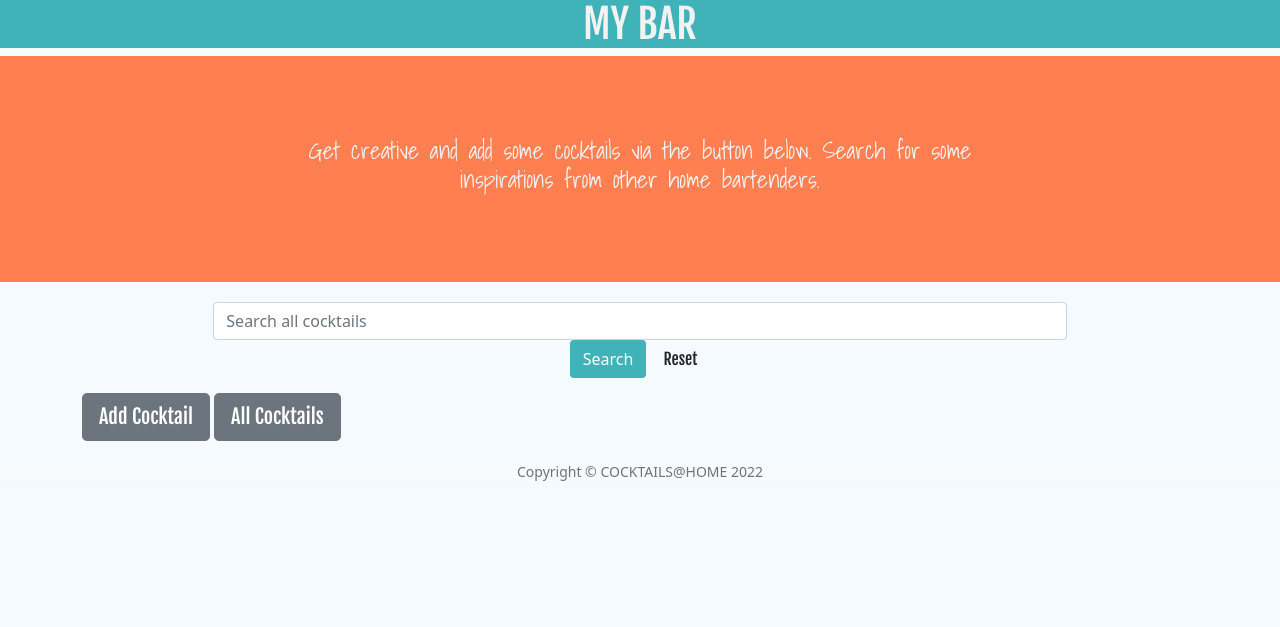
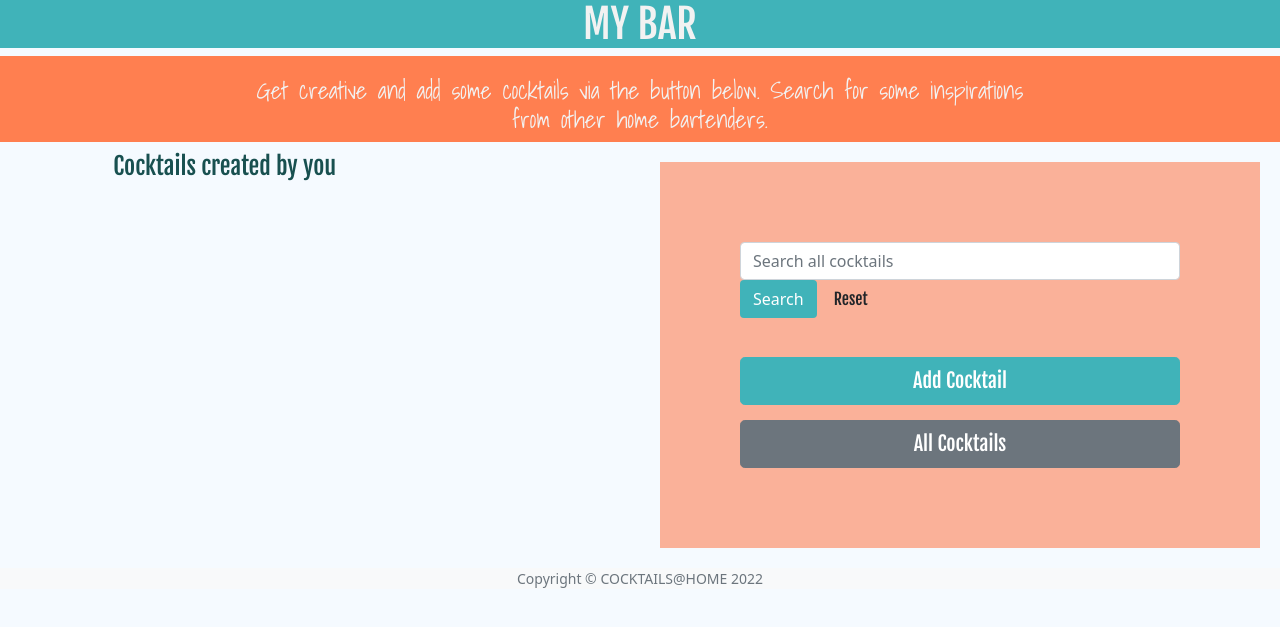
Before and after one commit to KJLuton/cocktails_at_home, a Flask app: page /mybar/1 in a window 1280 px wide. Shown: the part 56-683 px from the top of the page. Run offline with Flask 2, Linux system fonts and the light colour scheme; the visitor is signed in with stand-in values (Sample User, id 1); a database or web service that is not in the repository returns one stand-in record (values such as "Sample title"); some libraries are stand-ins or nearby versions.

Commit message:
Update My Bar fomratting and layout following user testing feedback.

```diff
--- a/app.py
+++ b/app.py
@@ -42,9 +42,9 @@ def search():
 @app.route("/cocktails/<cocktail_id>")
 def single_cocktail(cocktail_id):
     cocktails = mongo.db.cocktails.find(
-    mongo.db.cocktails.find_one({"_id": ObjectId(cocktail_id)}))
+        mongo.db.cocktails.find_one({"_id": ObjectId(cocktail_id)}))
     return render_template(
-    "single_cocktail.html", cocktails=cocktails)
+        "single_cocktail.html", cocktails=cocktails)
 
 
 # create new bar / registration
@@ -150,9 +150,12 @@ def add_cocktail():
         "add_cocktail.html", page_title="ADD A NEW COCKTAIL")
 
 
+# Edit cocktail already in database
 @app.route("/edit_cocktail/<cocktail_id>", methods=["GET", "POST"])
 def edit_cocktail(cocktail_id):
     if request.method == "POST":
+        # Create new varible called 'submit'
+        # which is a dictionary of key/value pairs
         submit = {
             "cocktail_name": request.form.get("cocktail_name"),
             "cocktail_description": request.form.get("cocktail_description"),
@@ -162,7 +165,7 @@ def edit_cocktail(cocktail_id):
             "image_url": request.form.get("image_url"),
             "created_by": session["user"]
         }
-        mongo.db.cocktails.update_many(
+        mongo.db.cocktails.update_one(
             {"_id": ObjectId(cocktail_id)}, {"$set": submit})
         flash("Cocktail Updated")
 
--- a/static/style.css
+++ b/static/style.css
@@ -181,8 +181,15 @@ p {
 /* mybar signin feature */
 
 .mybar-block {
+    padding-left: 20px;
+    padding-right: 20px;
+    background-color: #ff7f50;
+}
+
+.mybar-side-square{
     padding: 80px;
-    background-color: #ff7f50;
+    background-color: #ff7f5094;
+    margin: 20px;
 }
 
 /* drinks pages */
@@ -221,6 +228,10 @@ p {
     padding: 20px;
 }
 
+.cocktail-upper{
+    padding-right: 20px;
+}
+
 /* add / edit form */
 
 .ingredients-list-form {
@@ -257,6 +268,8 @@ p {
     margin-top: 1rem;
 }
 
+/* buttons */
+
 .btn-primary {
     color: #fff;
     background-color: #40b3b9;
@@ -272,6 +285,10 @@ p {
     margin-top: 15px;
 }
 
+.btn-block{
+    width: 100%;
+}
+
 /* footer */
 
 .copyright {
--- a/templates/cocktails.html
+++ b/templates/cocktails.html
@@ -23,7 +23,7 @@
                 <div class="col-md-1"></div>
                 <div class="col-md-10 cocktail_details">
                     <div class="row">
-                        <div class="col-md-6">
+                        <div class="col-md-6 cocktail-upper">
 
                             <h3>{{ cocktail.cocktail_name }}</h3><br>
                             <p>{{ cocktail.cocktail_description }}</p>
--- a/templates/mybar.html
+++ b/templates/mybar.html
@@ -3,42 +3,29 @@
 
     <div class="row featured-block mybar-block">
         <div class="col-lg-2"></div>
-    <div class="col-lg-8">
-        <h4>Get creative and add some cocktails via the button below. Search for some inspirations from other home bartenders.</h4>
+        <div class="col-lg-8  mybar-block">
+            <h4>Get creative and add some cocktails via the button below. Search for some inspirations from other home
+                bartenders.</h4>
         </div>
         <div class="col-lg-2"></div>
     </div>
-<div class="row featured-block search-bar">
-    <div class="col-lg-2"></div>
-    <div class="col-lg-8">
-        <form class="form-inline" action="{{ url_for('search') }}" method="POST">
-            <input class="form-control mr-sm-2" type="search" name="search" minlength="3"
-                placeholder="Search all cocktails" aria-label="Search" validate>
-            <button class="btn search-button my-2 my-sm-0" type="submit">Search</button>
-            <a href="{{ url_for('cocktails') }}" class="btn">Reset</a>
-        </form>
-    </div>
-    <div class="col-md-2"></div>
-</div>
-
-<div class="container">
-    <a href="{{ url_for('add_cocktail') }}" class="btn btn-secondary btn-lg btn-block">Add Cocktail</a>
-    <a href="{{ url_for('cocktails') }}" class="btn btn-secondary btn-lg btn-block">All Cocktails</a>
-</div>
-
+    <div class="row">
+        <div class="col-6">
             <div class="row drinks-categories">
                 <div class="col-lg-2"></div>
                 <div class="col-lg-8">
+                <h5>Cocktails created by you</h5>
+
                     {% for cocktail in cocktails %}
 
                         {% if session.user == cocktail.created_by %}
 
-        <div class="col-md-6">
                         <div class="card text-white">
-                <img src="{{ cocktail.image_url }}" class="card-img cocktail_image" alt="{{ cocktail.cocktail_name }} image">
+                            <img src="{{ cocktail.image_url }}" class="card-img cocktail_image"
+                                alt="{{ cocktail.cocktail_name }} image">
                             <div class="card-img-overlay">
-                    <a class="liquer-card-title" href="{{ url_for('cocktails') }}">{{ cocktail.cocktail_name }}</a>
-                </div>
+                                <a class="liquer-card-title"
+                                    href="{{ url_for('single_cocktail', cocktail_id=cocktail._id) }}">{{ cocktail.cocktail_name }}</a>
                             </div>
                         </div>
 
@@ -48,5 +35,19 @@
                 </div>
                 <div class="col-md-2"></div>
             </div>
-
+        </div>
+        <div class="col-md-6">
+            <div class="mybar-side-square">
+                <form class="form-inline" action="/search" method="POST">
+                    <input class="form-control mr-sm-2" type="search" name="search" minlength="3" placeholder="Search all cocktails" aria-label="Search" validate="">
+                    <button class="btn search-button my-2 my-sm-0" type="submit">Search</button>
+                    <a href="/cocktails" class="btn">Reset</a>
+                </form>
+                <br>
+                <a href="/add_cocktail" class="btn btn-primary btn-lg btn-block">Add Cocktail</a>
+            <br>
+            <a href="/cocktails" class="btn btn-secondary btn-lg btn-block">All Cocktails</a>
+            </div>
+        </div>
+    </div>
 {% endblock %}
--- a/templates/single_cocktail.html
+++ b/templates/single_cocktail.html
@@ -22,7 +22,7 @@
                 <div class="col-md-1"></div>
                 <div class="col-md-10 cocktail_details">
                     <div class="row">
-                        <div class="col-md-6">
+                        <div class="col-md-6 cocktail-upper">
 
                             <h3>{{ cocktail.cocktail_name }}</h3><br>
                             <p>{{ cocktail.cocktail_description }}</p>
@@ -43,7 +43,7 @@
                         </div>
                     </div>
                     <div class="row ingredients_row">
-                        <div class="col-md-6">
+                        <div class="col-md-6 cocktail-lower">
                             <h4 class="ingredients">Ingredients:</h4><br>
 
                             {% for ingredients in cocktail.cocktail_ingredients %}
@@ -52,7 +52,7 @@
 
                             {% endfor %}
                         </div>
-                        <div class="col-md-6">
+                        <div class="col-md-6 cocktail-lower">
                             <p>Added by: {{ cocktail.created_by }}</p>
                             {% if session.user == cocktail.created_by %}
                             <a href="{{ url_for('edit_cocktail', cocktail_id=cocktail._id) }}"
```
Also changed, not shown: README.md. Lines whose indentation alone changed are shown as unchanged.
